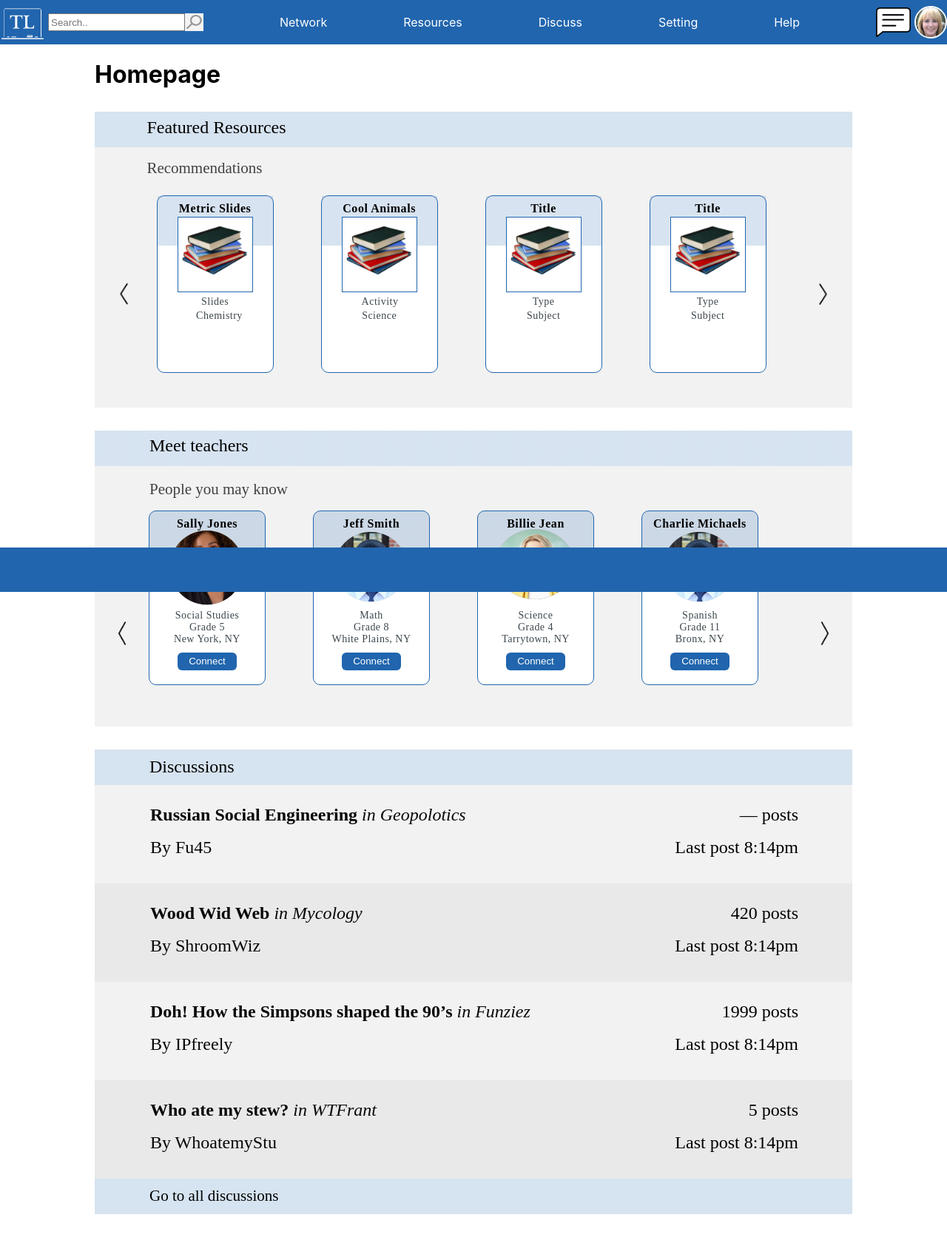
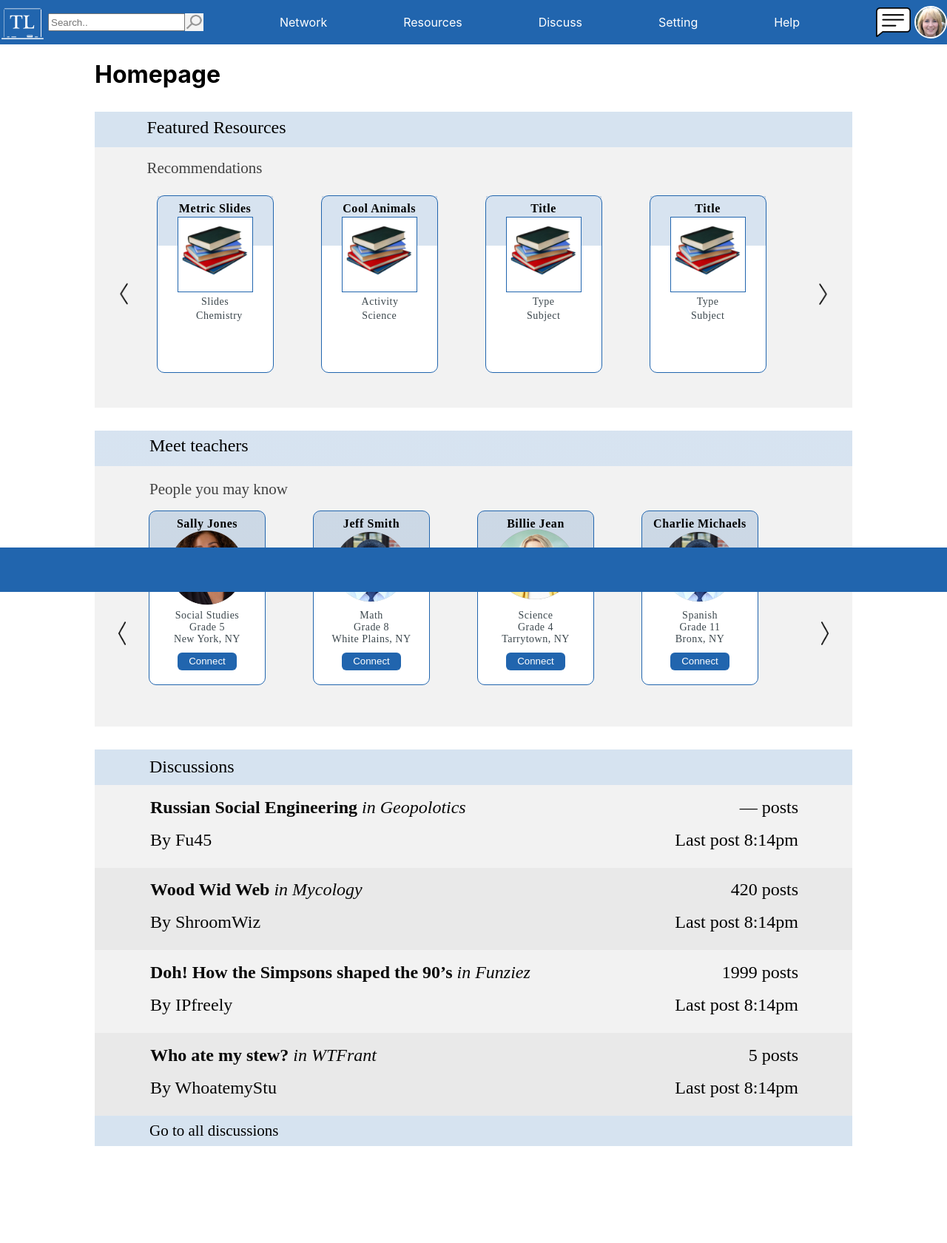
Before and after one commit to jlendle11/teachers-lounge, a React (Create React App) app: page / in a window 1280 px wide. Shown: the top 1680 px of the page at 74% size. After the commit the page ends 1609 px from the top, so only its background shows below. Built offline with nearby package versions, Linux system fonts and the light colour scheme.

Commit message:
fix discussion height

```diff
--- a/src/components/Discussions/Discussions.css
+++ b/src/components/Discussions/Discussions.css
@@ -1,7 +1,7 @@
 
 .discuss-container {
     width: 80vw;
-    height: 100vh;
+    height: 67vh;
     display: flex;
     flex-direction: column;
     margin-top: 3%;
```
